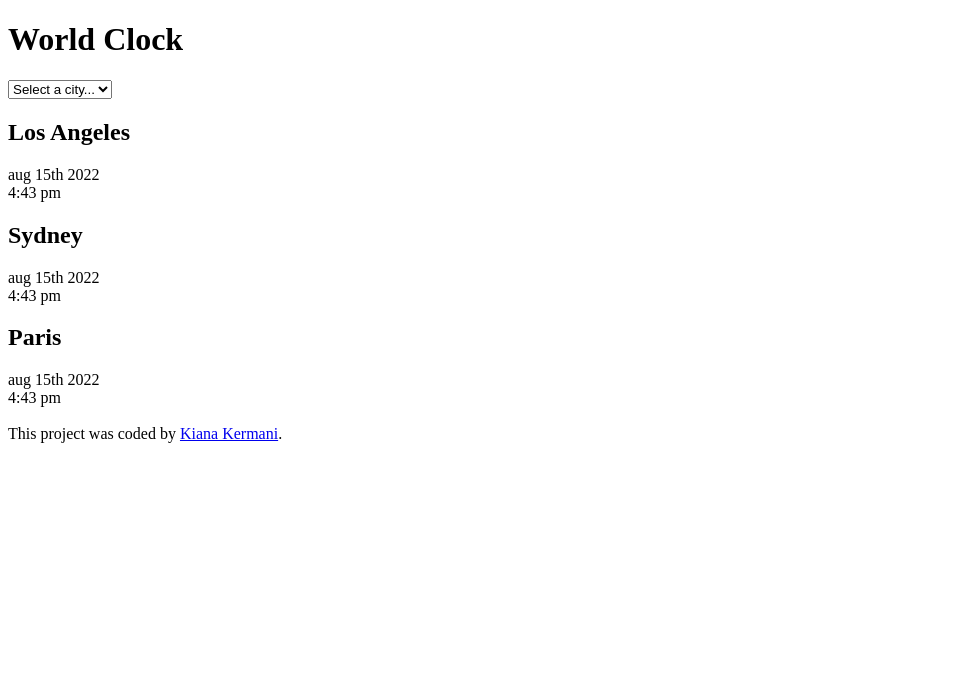
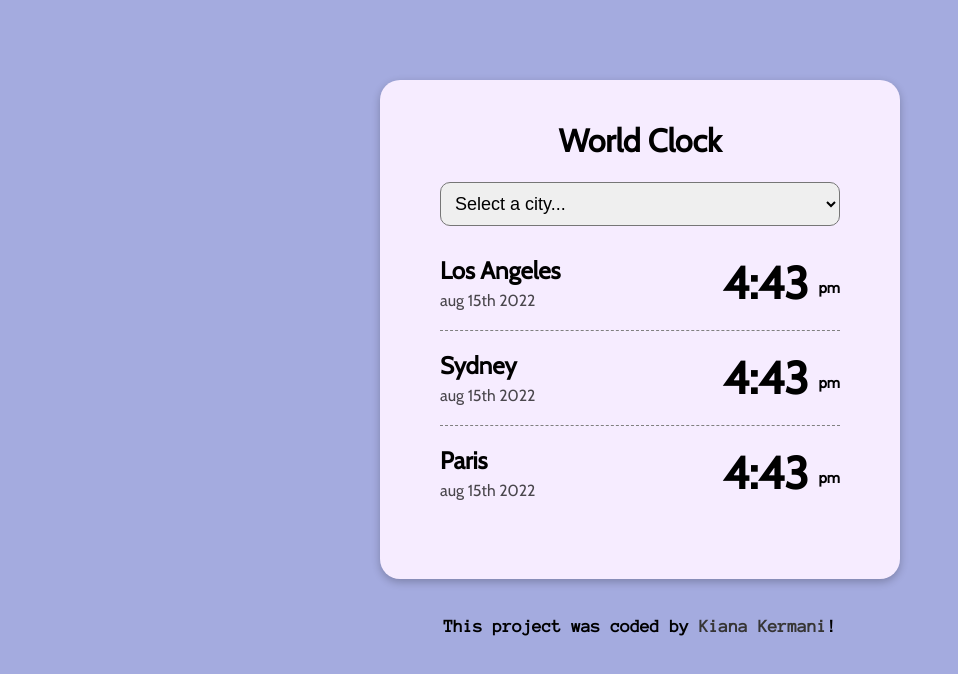
Before and after one commit to kianakermani/WorldClock, a plain HTML site: page index.html in a window 1280 px wide. Shown: the whole page, without its empty margins (0-958 px from the left). Drawn offline with nearby package versions, Linux system fonts and the light colour scheme.

Commit message:
made css

```diff
--- a/index.html
+++ b/index.html
@@ -12,7 +12,7 @@
 <body>
     <div class="container">
         <h1>World Clock</h1>
-        <select name="" id="">
+        <select name="cities" id="">
             <option value="">Select a city...</option>
             <option value="">London</option>
             <option value="">New York</option>
@@ -20,30 +20,39 @@
         </select>
 
         <div class="city">
+            <div>
                 <h2>Los Angeles</h2>
                 <div class="date"> aug 15th 2022</div>
-            <div class="time"> 4:43 pm</div>
+            </div>
+            <div class="time"> 4:43 <small>pm</small></div>
 
         </div>
         <div class="city">
+            <div>
                 <h2>Sydney</h2>
                 <div class="date"> aug 15th 2022</div>
-            <div class="time"> 4:43 pm</div>
+            </div>
+            <div class="time"> 4:43 <small>pm</small></div>
 
         </div>
-        <div class="city">
+        <div class="city" style="border:none">
+            <div>
                 <h2>Paris</h2>
                 <div class="date"> aug 15th 2022</div>
-            <div class="time"> 4:43 pm</div>
+            </div>
+            <div class="time"> 4:43 <small>pm</small></div>
 
         </div>
         <br>
     </div>
+    <br>
+    <br>
 
 
     <footer>
-        This project was coded by <a href="https://github.com/kianakermani/WorldClock" target="_blank">Kiana
-            Kermani</a>.
+        This project was coded by <a href="https://github.com/kianakermani/WorldClock" target="_blank"
+            class="name">Kiana
+            Kermani</a>!
     </footer>
     <script src="index.js"></script>
 </body>
--- a/style.css
+++ b/style.css
@@ -0,0 +1,72 @@
+@import url("https://fonts.googleapis.com/css2?family=Cabin&display=swap");
+@import url("https://fonts.googleapis.com/css2?family=Anonymous+Pro&display=swap");
+
+body {
+  max-height: 100%;
+  background-color: #a4abdf;
+  font-family: "Cabin", sans-serif;
+}
+
+.container {
+  max-width: 400px;
+  margin: 0 auto;
+  background-color: white;
+  padding: 20px 60px;
+  margin-top: 80px;
+  border-radius: 20px;
+  text-align: center;
+  box-shadow: rgba(0, 0, 0, 0.24) 0px 3px 8px;
+  background-color: rgb(246, 236, 255);
+}
+
+select {
+  width: 100%;
+  padding: 10px;
+  border-radius: 10px;
+  font-size: large;
+  margin-bottom: 10px;
+}
+h1 {
+  text-align: center;
+}
+
+.city {
+  display: flex;
+  justify-content: space-between;
+  margin: 20px 0;
+  text-align: left;
+  padding-bottom: 20px;
+  border-bottom: 1px dashed gray;
+}
+.city:last-child {
+  border: none;
+}
+.time {
+  font-size: 45px;
+  font-weight: bold;
+}
+.time small {
+  font-size: 15px;
+  vertical-align: middle;
+}
+h2 {
+  margin: 0 0 6px;
+}
+.date {
+  opacity: 0.7;
+  text-align: left;
+}
+footer {
+  text-align: center;
+  font-family: "Anonymous Pro", monospace;
+  font-weight: bold;
+  font-size: 18px;
+}
+
+.name {
+  text-decoration: none;
+  color: rgb(54, 53, 53);
+}
+.name:hover {
+  color: blueviolet;
+}
```
Lines whose indentation alone changed are shown as unchanged.
